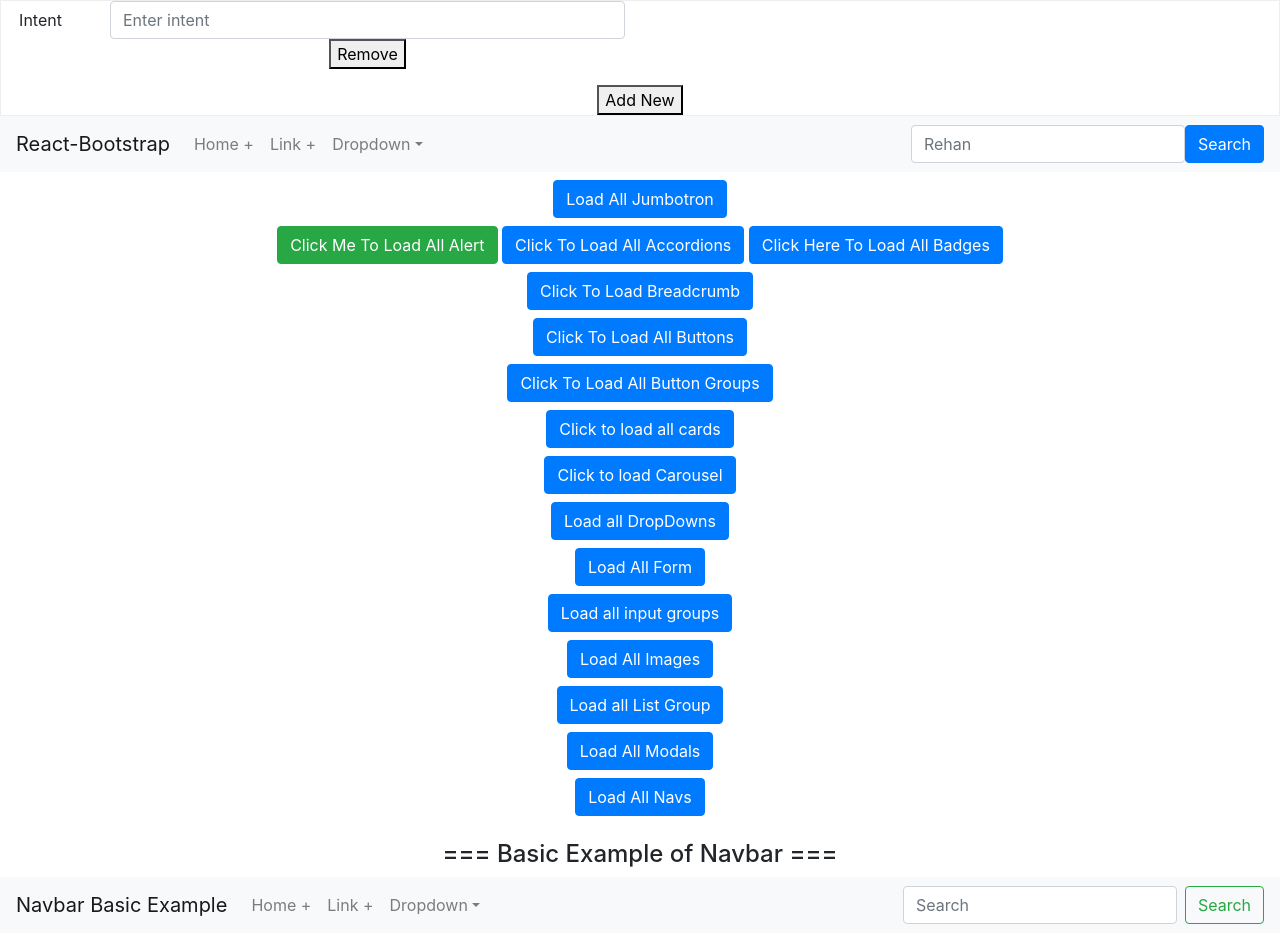
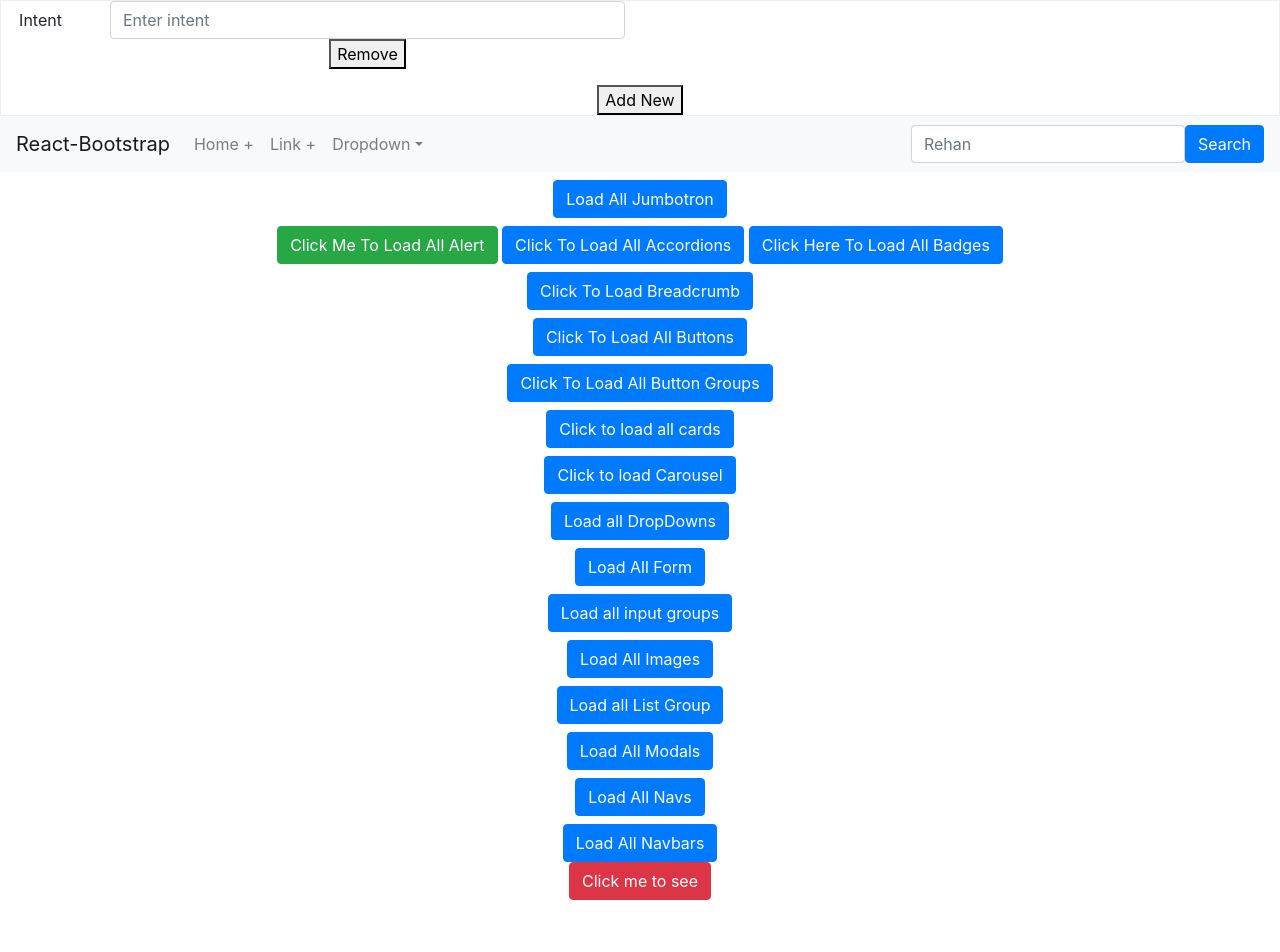
Before and after one commit to Khwajapasha/Boosrtrap-Practice, a React (Create React App) app: page / in a window 1280 px wide. Shown: the top 952 px of the page. After the commit the page ends 900 px from the top, so only its background shows below. Built offline with nearby package versions, Linux system fonts and the light colour scheme.

Commit message:
Basic example of overlay

```diff
--- a/src/Component/MainBodySection/MainBodySection.jsx
+++ b/src/Component/MainBodySection/MainBodySection.jsx
@@ -15,6 +15,7 @@ import { AllListGroup } from "./ListGroupsComponent/AllListGroup";
 import { AllModal } from "./ModalComponent/AllModal";
 import { AllNavs } from "./NavsComponent/AllNavs";
 import { AllNavbar } from "./NavbarComponent/AllNavbar";
+import { AllOverlay } from "./OverlayComponent/AllOverlay";
 export const MainBodySection = () => {
   return (
     <div>
@@ -34,6 +35,7 @@ export const MainBodySection = () => {
       <AllModal />
       <AllNavs />
       <AllNavbar />
+      <AllOverlay />
     </div>
   );
 };
--- a/src/Component/MainBodySection/NavbarComponent/AllNavbar.jsx
+++ b/src/Component/MainBodySection/NavbarComponent/AllNavbar.jsx
@@ -1,13 +1,20 @@
-import React from "react";
+import React, { useState } from "react";
+import { Button } from "react-bootstrap";
 import { NavbarBasicExample } from "./NavbarBasicExample";
 import { NavbarColors } from "./NavbarColors";
 
 export const AllNavbar = () => {
+  const [show, setShow] = useState(false);
   return (
     <React.Fragment>
-      <div>
-        <NavbarBasicExample />
-        <NavbarColors />
+      {show && (
+        <div>
+          <NavbarBasicExample />
+          <NavbarColors />
+        </div>
+      )}
+      <div className="mt-2">
+        <Button onClick={() => setShow(!show)}>Load All Navbars</Button>
       </div>
     </React.Fragment>
   );
--- /dev/null
+++ b/src/Component/MainBodySection/OverlayComponent/AllOverlay.jsx
@@ -0,0 +1,10 @@
+import React from "react";
+import { OverlayBasicExample } from "./OverlayBasicExample";
+
+export const AllOverlay = () => {
+  return (
+    <div>
+      <OverlayBasicExample />
+    </div>
+  );
+};
--- /dev/null
+++ b/src/Component/MainBodySection/OverlayComponent/OverlayBasicExample.jsx
@@ -0,0 +1,29 @@
+import React, { useState, useRef } from "react";
+import { Button, Overlay } from "react-bootstrap";
+export const OverlayBasicExample = () => {
+  const [show, setShow] = useState(false);
+  const target = useRef(null);
+  return (
+    <div>
+      <Button variant="danger" ref={target} onClick={() => setShow(!show)}>
+        Click me to see
+      </Button>
+      <Overlay target={target.current} show={show} placement="right">
+        {({ placement, arrowProps, show: _show, popper, ...props }) => (
+          <div
+            {...props}
+            style={{
+              backgroundColor: "rgba(255, 100, 100, 0.85)",
+              padding: "2px 10px",
+              color: "white",
+              borderRadius: 3,
+              ...props.style,
+            }}
+          >
+            Simple tooltip
+          </div>
+        )}
+      </Overlay>
+    </div>
+  );
+};
```
